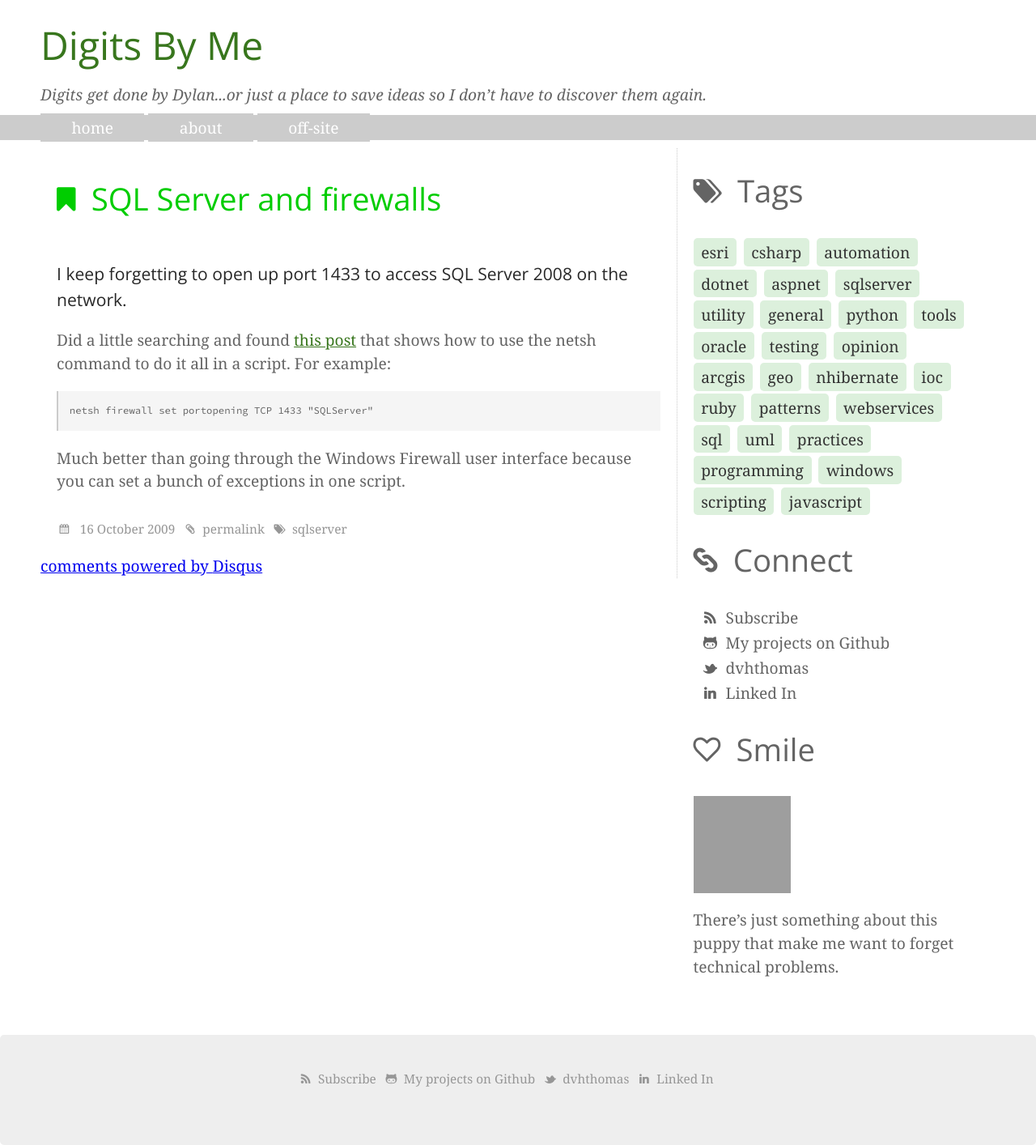
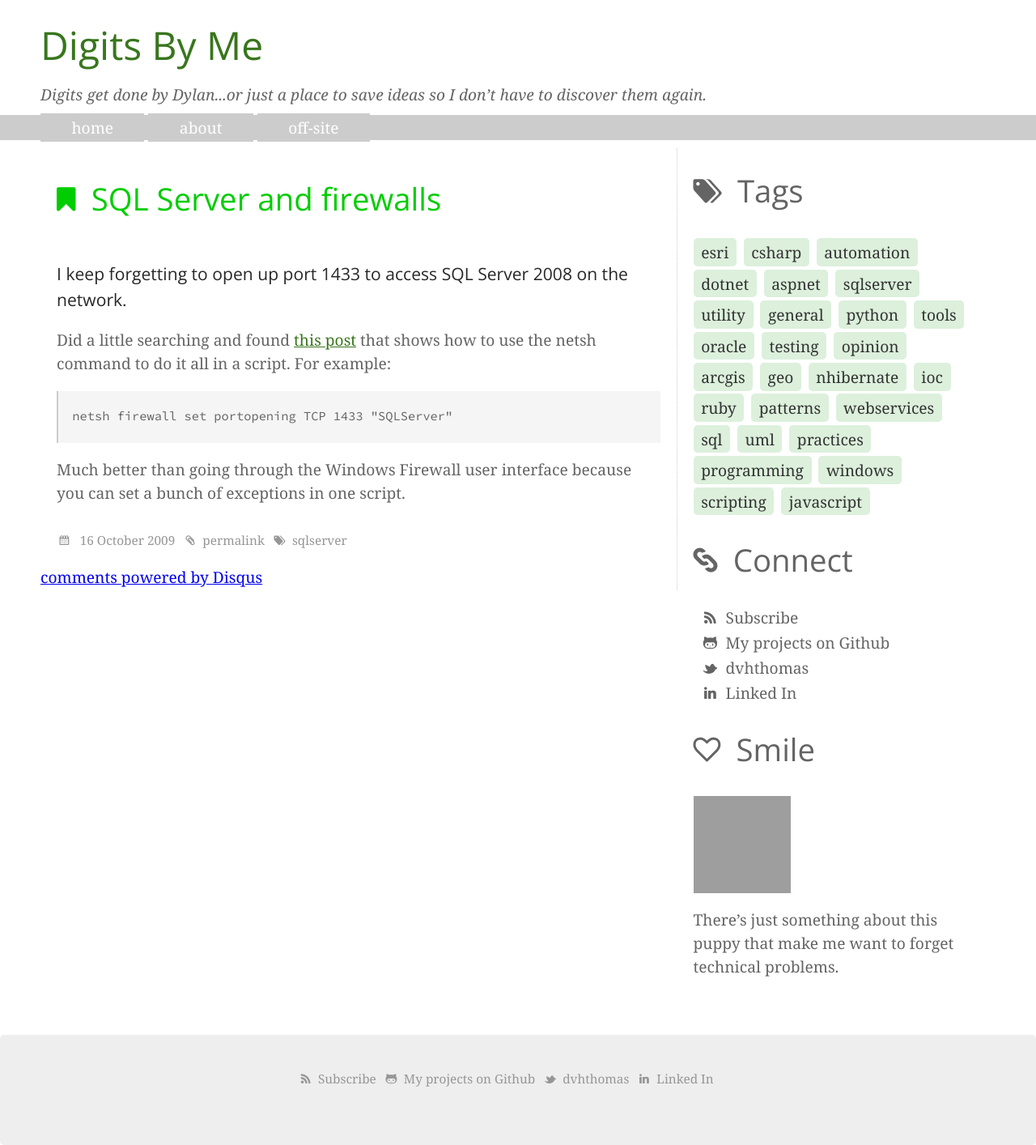
Before and after one commit to dvhthomas/dvhthomas.github.com, a Jekyll site: the page built from _posts/2009-10-16-sql-server-and-firewalls.md, in a window 1280 px wide. Shown: the whole page at 81% size. Built offline with Jekyll 4.4.1, drawn with Linux system fonts in a browser that asks for light colours; some web fonts are replaced; comment, search, counter and statistics services are not loaded; grey boxes are pictures that could not be loaded.

Commit message:
changing code font size

```diff
--- a/css/screen.css
+++ b/css/screen.css
@@ -24,7 +24,9 @@ pre, code {
 pre {
   background-color: rgb(245, 245, 245);
   border-left: 2px solid #ccc;
-  line-height: 120%;
+  font-size: 1em;
+  font-weight: 400;
+  line-height: 130%;
   padding: 1em 0 1em .5em;
 }
 code {
```
